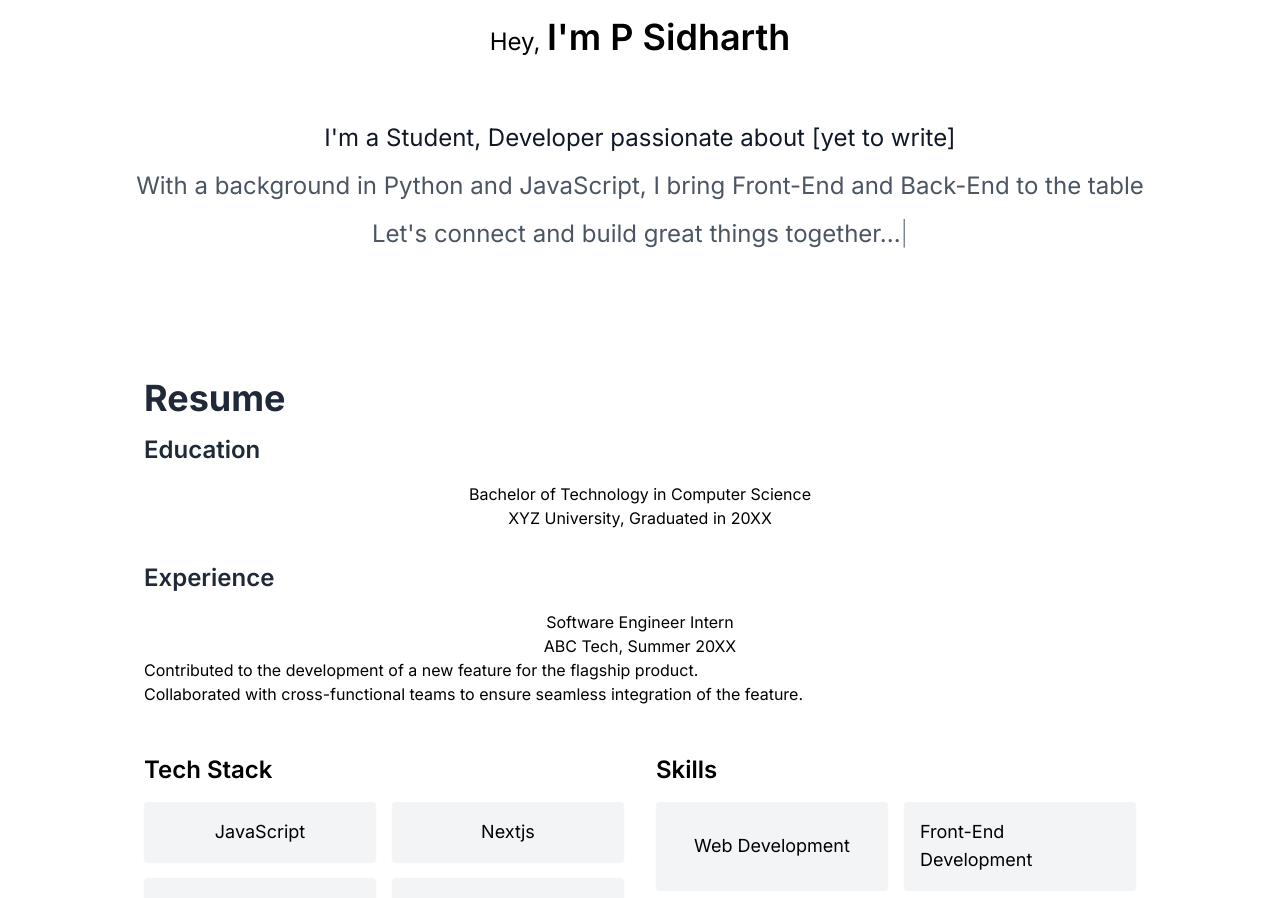
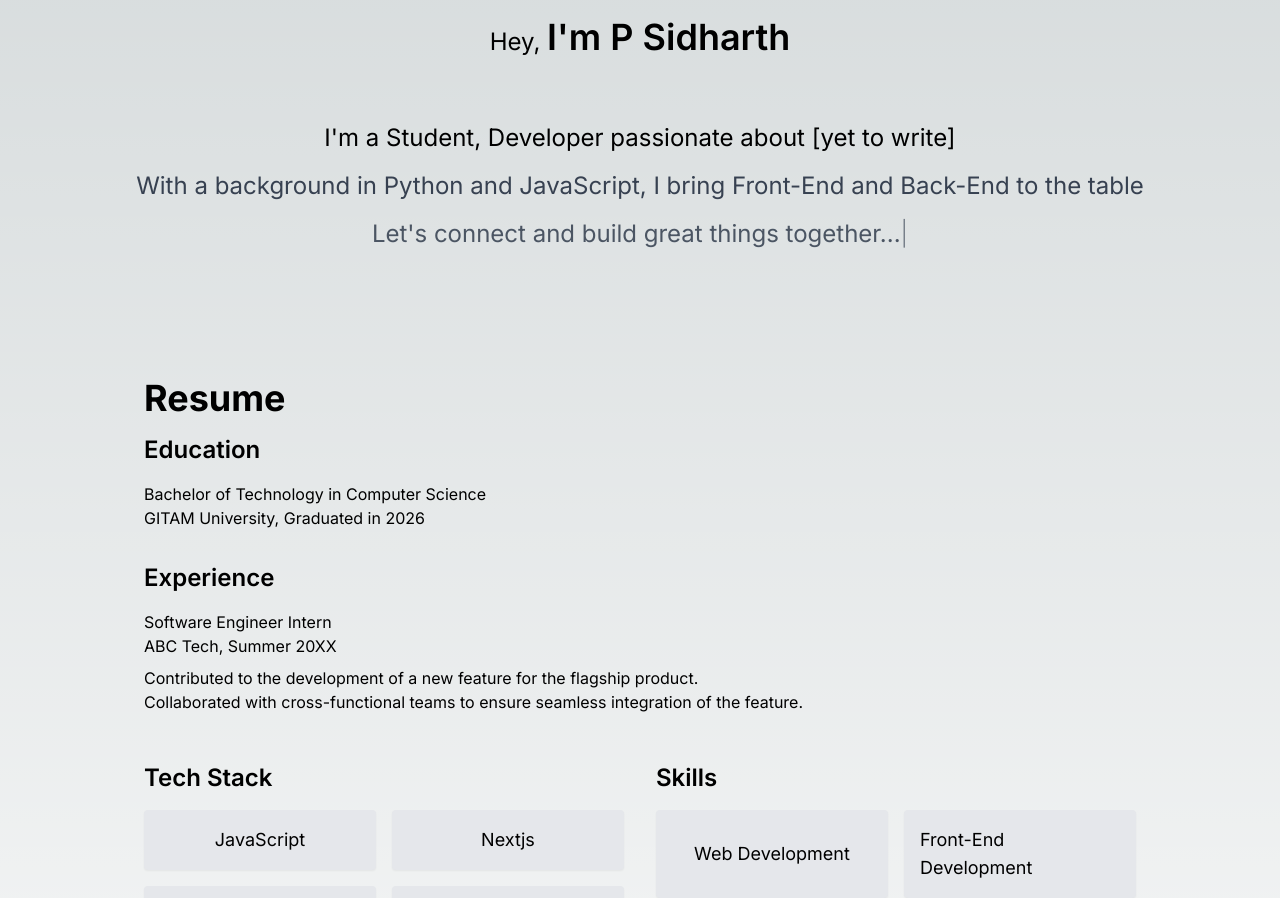
Before and after one commit to psidh/Domain, a Next.js app: page / in a window 1280 px wide. Shown: the part 120-1018 px from the top of the page. Built offline with nearby package versions, Linux system fonts and the light colour scheme.

Commit message:
dark mode enabled

```diff
--- a/src/app/components/NavBar.js
+++ b/src/app/components/NavBar.js
@@ -2,8 +2,7 @@ import React from 'react';
 
 const NavBar = () => {
   return (
-    <div className="bg-white">
-      <hr></hr>
+    <div className="">
       <div className="mx-8 lg:mx-20 flex justify-between py-10">
         <a href="mailto:philkhanasidharth14@gmail.com">
           <div className="flex gap-4 items-center">
@@ -48,6 +47,7 @@ const NavBar = () => {
           <line x1="3" y1="18" x2="21" y2="18" />
         </svg>
       </div>
+      <div className="border-gray-300 border-b-[0.05em]"></div>
     </div>
   );
 };
--- a/src/app/components/Resume.js
+++ b/src/app/components/Resume.js
@@ -15,7 +15,6 @@ const Resume = () => {
     "VS Code",
     "MongoDB",
   ];
-
   const skills = [
     "Web Development",
     "Front-End Development",
@@ -27,26 +26,26 @@ const Resume = () => {
   ];
 
   return (
-   <div className="bg-white">
+   <div className="">
     <div className="py-16 px-8 lg:px-36">
-      <h2 className="md:text-4xl text-2xl text-gray-800 font-bold mb-4">Resume</h2>
+      <h2 className="md:text-4xl text-2xl font-bold mb-4">Resume</h2>
 
       <section className="mb-8">
-        <h3 className="md:text-2xl text-xl text-gray-800 font-semibold mb-4">Education</h3>
-        <div className="md:text-center text-justify">
+        <h3 className="md:text-2xl text-xl font-semibold mb-4">Education</h3>
+        <div className="md:text-justify text-center">
         <p>Bachelor of Technology in Computer Science</p>
-        <p>XYZ University, Graduated in 20XX</p>
+        <p>GITAM University, Graduated in 2026</p>
         </div>
       </section>
 
       <section className="mb-8">
-        <h3 className="md:text-2xl text-xl text-gray-800 font-semibold mb-4">Experience</h3>
-        <div className="md:text-center text-justify">
+        <h3 className="md:text-2xl text-xl font-semibold mb-4">Experience</h3>
+        <div className="md:text-justify text-center">
         <p>Software Engineer Intern</p>
         <p>ABC Tech, Summer 20XX</p>
         </div>
-        <ul>
-          <li>Contributed to the development of a new feature for the  flagship product.</li>
+        <ul className="mt-2 mb-2">
+          <li>Contributed to the development of a new feature for the flagship product.</li>
           <li>Collaborated with cross-functional teams to ensure seamless integration of the feature.</li>
         </ul>
       </section>
@@ -56,7 +55,20 @@ const Resume = () => {
         <h3 className="text-2xl font-semibold mt-4 mb-4">Tech Stack</h3>
         <div className="grid grid-cols-2 gap-4">
           {techStack.map((tech, index) => (
-            <div key={index} className="md:text-lg p-2 md:p-4 flex justify-center items-center bg-gray-100 rounded shadow-sm hover:shadow-md hover:bg-gray-700 hover:text-white transition duration-100">
+            <div key={index} className="md:text-lg p-2 md:p-4
+            flex justify-center items-center rounded
+
+            bg-gray-200
+            hover:bg-gray-300
+
+
+            dark:bg-gray-800
+            dark:text-white
+            dark:hover:text-white
+            dark:hover:bg-gray-900
+
+            shadow-sm hover:shadow-md
+            transition duration-100">
               {tech}
             </div>
           ))}
@@ -65,9 +77,20 @@ const Resume = () => {
 
       <section className="mb-8">
         <h3 className="text-2xl font-semibold mt-4 mb-4">Skills</h3>
-        <div className=" grid grid-cols-2 gap-4">
+        <div className="grid grid-cols-2 gap-4">
           {skills.map((skill, index) => (
-            <div key={index} className="md:text-lg p-2 md:p-4 flex justify-center items-center bg-gray-100 rounded shadow-sm hover:shadow-md hover:bg-gray-700 hover:text-white transition duration-100">
+            <div key={index} className="md:text-lg md:p-4 p-2
+            flex justify-center items-center rounded
+            bg-gray-200
+            hover:bg-gray-300
+
+            dark:bg-gray-800
+            dark:text-white
+            dark:hover:text-white
+            dark:hover:bg-gray-900
+
+            shadow-sm hover:shadow-md
+            transition duration-100">
               {skill}
             </div>
           ))}
--- a/src/app/components/TopIntro.js
+++ b/src/app/components/TopIntro.js
@@ -20,23 +20,23 @@ const GlobalStyle = createGlobalStyle`
 
 const TopIntro = () => {
   return (
-    <div className="bg-white">
+    <div className="">
     <main>
       <GlobalStyle />
       <section className="flex flex-col justify-center items-center py-8 px-4 lg:px-18">
-      <h2 className="md:text-2xl text-4xl font-bold mb-4"><span className="md:text-2xl text-xl mb-4 font-normal">Hey, </span>
-      <span className="font-semibold md:text-4xl text-2xl">
+      <h2 className="md:text-2xl text-4xl font-semibold mb-4"><span className="md:text-2xl text-xl mb-4 font-normal">Hey, </span>
+      <span className="font-semibold md:text-4xl text-2xl ">
       {/* eslint-disable-next-line react/no-unescaped-entities */}
       I'm P Sidharth</span></h2>
       <div className="py-8 px-4 lg:px-18 md:text-center text-justify">
-      <p className="md:text-2xl text-lg mb-4 mt-4 text-gray-900">
+      <p className="md:text-2xl text-lg mb-4 mt-4 ">
         {/* eslint-disable-next-line react/no-unescaped-entities */}
         I'm a Student, Developer passionate about [yet to write]
       </p>
-      <p className="md:text-2xl text-lg mt-4 text-gray-600">
+      <p className="md:text-2xl text-lg mt-4 text-gray-700 dark:text-gray-300">
         With a background in Python and JavaScript, I bring Front-End and Back-End to the table
       </p>
-      <p className="md:text-2xl text-lg mt-4 text-gray-600">
+      <p className="md:text-2xl text-lg mt-4 text-gray-600 dark:text-gray-300">
         {/* eslint-disable-next-line react/no-unescaped-entities */}
         Let's connect and build great things together...
         <span className="inline-flex opacity-50 text-2xl font-light blinking">|</span>
```
